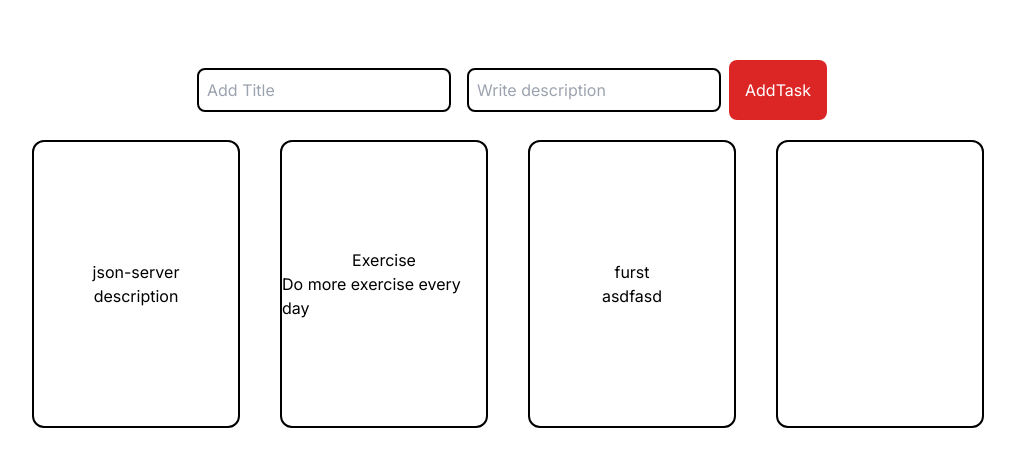
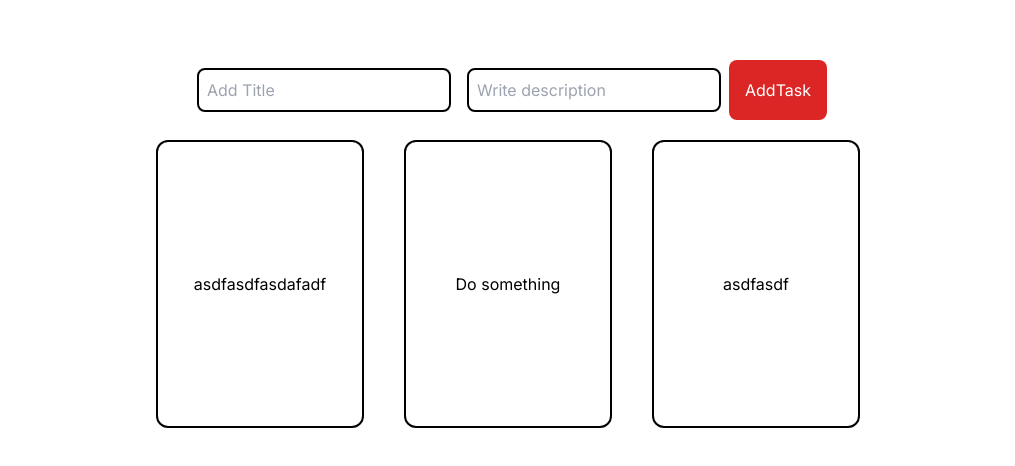
Before and after one commit to TolykbaevIlyas/toDo, a Next.js app: page / in a window 1280 px wide. Shown: the part 146-612 px from the top of the page, without its empty margins (132-1147 px from the left). Built offline with nearby package versions, Linux system fonts and the light colour scheme; data requests are answered from the project's data file.

Commit message:
Add: emptiness check

```diff
--- a/db.json
+++ b/db.json
@@ -1,22 +1,19 @@
 {
   "tasks": [
     {
-      "id": 1,
-      "task": "json-server",
-      "description": "description"
+      "title": "asdfsadfasd",
+      "description": "asdfasdfasdafadf",
+      "id": 1
     },
     {
-      "task": "Exercise",
-      "description": "Do more exercise every day",
+      "title": "Hello",
+      "description": "Do something",
       "id": 2
     },
     {
-      "task": "furst",
-      "description": "asdfasd",
+      "title": "asdf",
+      "description": "asdfasdf",
       "id": 3
-    },
-    {
-      "id": 4
     }
   ]
 }
--- a/src/features/addTaskToServer/api/postToServer.ts
+++ b/src/features/addTaskToServer/api/postToServer.ts
@@ -1,13 +1,14 @@
 import axios from "axios";
 
-export function postToServer({task,description,setTask,setDescription}:any){
+export function postToServer({title,description,setTitle,setDescription}:any){
     axios.post('http://localhost:3001/tasks',{
-      task,
+      title,
       description
     })
     .then(function(res:any){
       console.log(res);
-      setTask('');
+      console.log(description);
+      setTitle('');
       setDescription('');
     })
   }
--- a/src/features/addTaskToServer/ui/addTask.tsx
+++ b/src/features/addTaskToServer/ui/addTask.tsx
@@ -1,18 +1,21 @@
 import axios from "axios";
 import { useEffect, useRef, useState } from "react"
 import { postToServer } from "../api/postToServer";
+import { useGetAllTasksQuery } from "@/features/getTaskFromServer/api/TaskApi";
 
 const AddTask = () => {
     const [title, setTitle] = useState('');
     const [titleCheck, setTitleCheck] = useState(false);
     const [description, setDescription] = useState('');
     const [descriptionCheck, setDescriptionCheck] = useState(false);
+    const [checkToNull, setCheckToNull] = useState(false);
 
     // console.log(description.length )
 
     function descriptionHandler(e:any){
       setDescription(e.target.value)
       if(description.length >= 60){
+        setCheckToNull(false);
         setDescriptionCheck(true);
       }
       else{
@@ -27,8 +30,22 @@ const AddTask = () => {
       }
       else{
         setTitleCheck(false)
+        setCheckToNull(false);
       }
     }
+
+    function sendHandler({title, description,setTitle,setDescription}:any){
+      if(title.length == 0 && description.length == 0){
+        setCheckToNull(true);
+      }else{
+        console.log(title);
+        postToServer({title,description,setTitle,setDescription})
+        const {data ,error,isLoading,isFetching,currentData } = useGetAllTasksQuery();
+        console.log(data);
+      }
+    }
+
+
 
 
   return (
@@ -36,11 +53,12 @@ const AddTask = () => {
       <div className="flex">
         <input type="text" placeholder="Add Title" className="border-2 border-black rounded-lg m-2 p-2" value={title} onChange={(e)=> titleHandler(e)}/>
         <input type="text" placeholder="Write description" className={`border-2 border-black rounded-lg m-2 p-2 ${descriptionCheck ? 'text-red-600': 'text-black-600'}`} value={description} onChange={(e)=>descriptionHandler(e)}/>
-        <button type="button" disabled={descriptionCheck} className={`text-white p-4 bg-red-600 rounded-lg m-2${descriptionCheck ? 'bg-slate-600' : 'bg-red-600'}`} onClick={()=>{postToServer(task,description,setTask,setDescription)}}>AddTask</button>
+        <button type="button" disabled={descriptionCheck} className={`text-white p-4 bg-red-600 rounded-lg m-2${descriptionCheck ? 'bg-slate-600' : 'bg-red-600'}`} onClick={()=>{sendHandler({title,description,setTitle,setDescription})}}>AddTask</button>
 
       </div>
       {descriptionCheck ? <div>Problem!! More than 60, delete some text</div>:<></>}
       {titleCheck ? <div>Problev!! Title has more than 20, delete some text </div> : <></>}
+      {checkToNull? <div> Some input is empty</div> : <></>}
 
     </div>
   )
```
